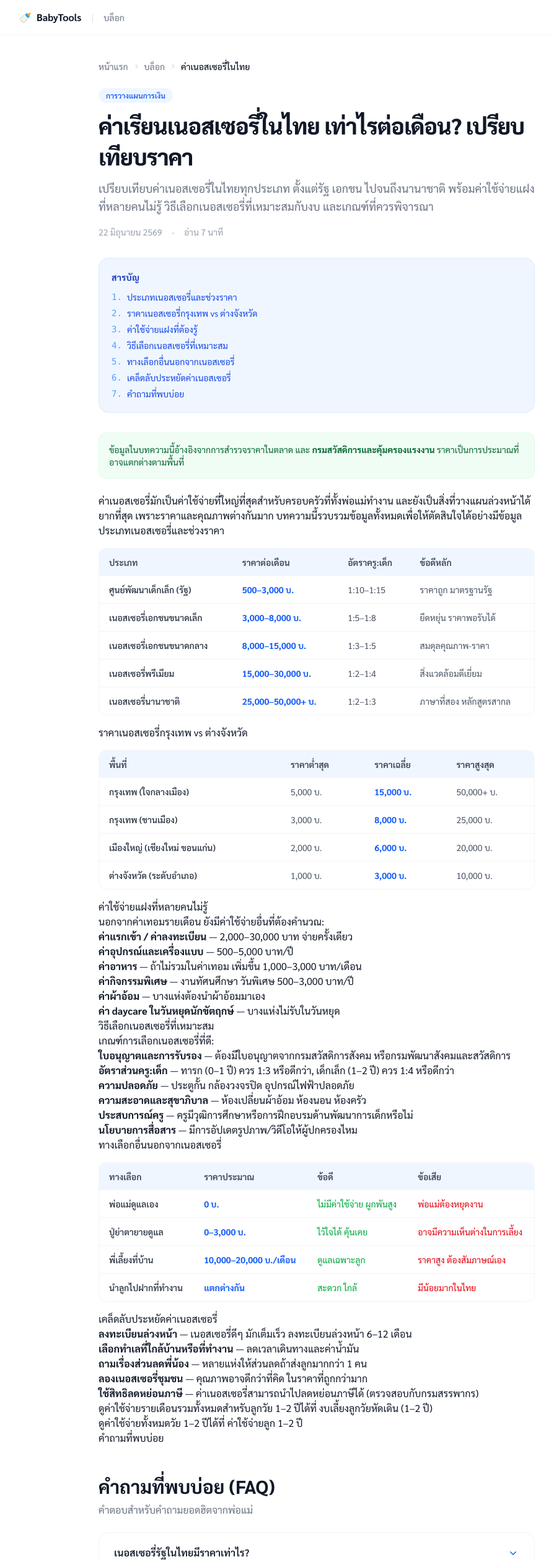
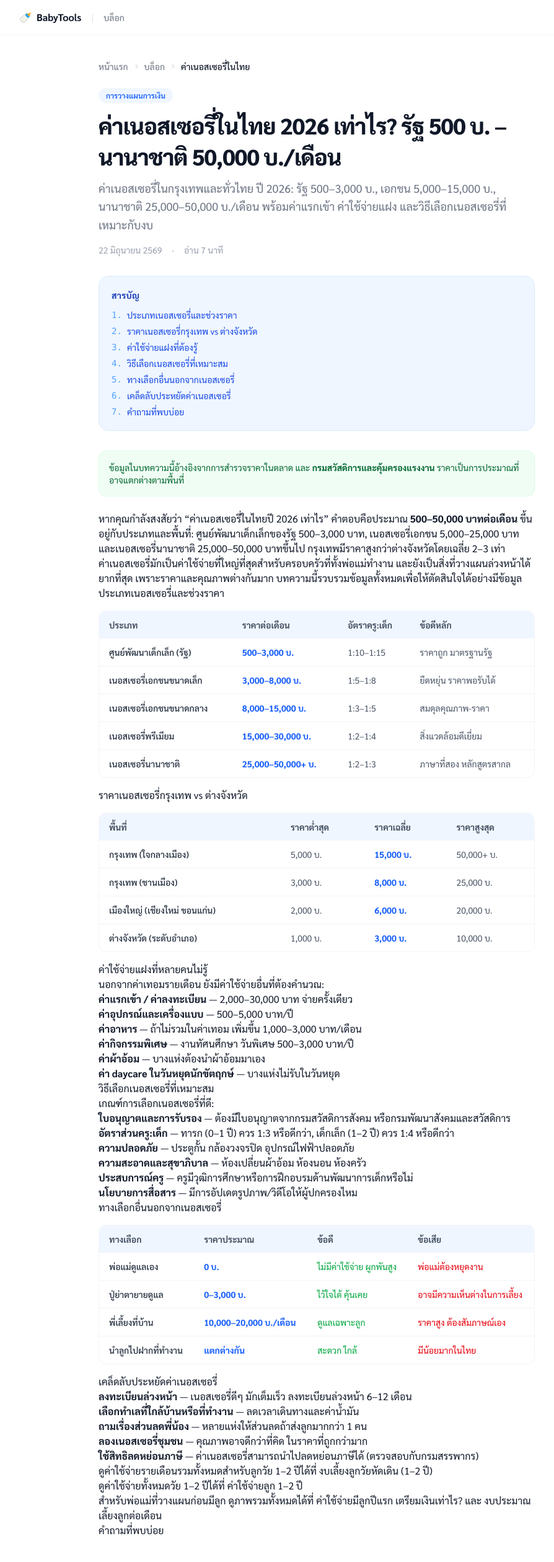
Before and after one commit to nigdball-dotcom/baby-tools, a Next.js app: page /blog/nursery-cost-thailand in a window 1280 px wide. Shown: the top 2520 px of the page at 62% size, without its empty margins (129-1023 px from the left). Built offline with nearby package versions, Linux system fonts and the light colour scheme.

Commit message:
feat(seo): optimize nursery-cost-thailand for organic growth
- improve search-focused title
- strengthen opening summary
- enhance meta description
- add FAQ targeting nursery pricing
- improve contextual internal linking

Growth Sprint 1 – Opportunity Pages

```diff
--- a/app/blog/nursery-cost-thailand/page.tsx
+++ b/app/blog/nursery-cost-thailand/page.tsx
@@ -7,9 +7,9 @@ import { SITE_URL, SITE_NAME } from '@/lib/config'
 import type { FAQItem, TOCItem } from '@/types'
 
 const SLUG = 'nursery-cost-thailand'
-const TITLE = 'ค่าเรียนเนอสเซอรี่ในไทย เท่าไรต่อเดือน? เปรียบเทียบราคา'
+const TITLE = 'ค่าเนอสเซอรี่ในไทย 2026 เท่าไร? รัฐ 500 บ. – นานาชาติ 50,000 บ./เดือน'
 const DESCRIPTION =
-  'เปรียบเทียบค่าเนอสเซอรี่ในไทยทุกประเภท ตั้งแต่รัฐ เอกชน ไปจนถึงนานาชาติ พร้อมค่าใช้จ่ายแฝงที่หลายคนไม่รู้ วิธีเลือกเนอสเซอรี่ที่เหมาะสมกับงบ และเกณฑ์ที่ควรพิจารณา'
+  'ค่าเนอสเซอรี่ในกรุงเทพและทั่วไทย ปี 2026: รัฐ 500–3,000 บ., เอกชน 5,000–15,000 บ., นานาชาติ 25,000–50,000 บ./เดือน พร้อมค่าแรกเข้า ค่าใช้จ่ายแฝง และวิธีเลือกเนอสเซอรี่ที่เหมาะกับงบ'
 const DATE = '2026-06-22'
 const URL = `/blog/${SLUG}`
 
@@ -77,6 +77,11 @@ const FAQ_ITEMS: FAQItem[] = [
     answer:
       'ขึ้นอยู่กับราคาในพื้นที่ พี่เลี้ยงเด็กในกรุงเทพราคา 10,000–20,000 บาท/เดือน เนอสเซอรี่เอกชนราคา 8,000–15,000 บาท/เดือน ถ้ามีลูกมากกว่า 1 คน พี่เลี้ยงอาจคุ้มค่ากว่า แต่เนอสเซอรี่ดีกว่าสำหรับพัฒนาการสังคม',
   },
+  {
+    question: 'เนอสเซอรี่ในกรุงเทพราคาเฉลี่ยเท่าไร ปี 2026?',
+    answer:
+      'เนอสเซอรี่เอกชนในกรุงเทพราคาเฉลี่ย 8,000–15,000 บาท/เดือน สำหรับทำเลชานเมือง และ 15,000–25,000 บาท/เดือน สำหรับใจกลางเมือง เนอสเซอรี่นานาชาติราคา 25,000–50,000 บาท/เดือนขึ้นไป ศูนย์พัฒนาเด็กเล็กของรัฐในกรุงเทพราคาใกล้เคียงต่างจังหวัดที่ 500–3,000 บาท/เดือน',
+  },
 ]
 
 export default function NurseryCostThailandPage() {
@@ -117,6 +122,14 @@ export default function NurseryCostThailandPage() {
         ข้อมูลในบทความนี้อ้างอิงจากการสำรวจราคาในตลาด และ{' '}
         <strong>กรมสวัสดิการและคุ้มครองแรงงาน</strong> ราคาเป็นการประมาณที่อาจแตกต่างตามพื้นที่
       </div>
+
+      <p>
+        หากคุณกำลังสงสัยว่า &ldquo;ค่าเนอสเซอรี่ในไทยปี 2026 เท่าไร&rdquo;
+        คำตอบคือประมาณ <strong>500–50,000 บาทต่อเดือน</strong> ขึ้นอยู่กับประเภทและพื้นที่:
+        ศูนย์พัฒนาเด็กเล็กของรัฐ 500–3,000 บาท, เนอสเซอรี่เอกชน 5,000–25,000 บาท
+        และเนอสเซอรี่นานาชาติ 25,000–50,000 บาทขึ้นไป
+        กรุงเทพมีราคาสูงกว่าต่างจังหวัดโดยเฉลี่ย 2–3 เท่า
+      </p>
 
       <p>
         ค่าเนอสเซอรี่มักเป็นค่าใช้จ่ายที่ใหญ่ที่สุดสำหรับครอบครัวที่ทั้งพ่อแม่ทำงาน
@@ -267,6 +280,12 @@ export default function NurseryCostThailandPage() {
         ดูค่าใช้จ่ายทั้งหมดวัย 1–2 ปีได้ที่{' '}
         <Link href="/blog/baby-expenses-1-2-years">ค่าใช้จ่ายลูก 1–2 ปี</Link>
       </p>
+      <p>
+        สำหรับพ่อแม่ที่วางแผนก่อนมีลูก ดูภาพรวมทั้งหมดได้ที่{' '}
+        <Link href="/blog/baby-first-year-expenses">ค่าใช้จ่ายมีลูกปีแรก เตรียมเงินเท่าไร?</Link>{' '}
+        และ{' '}
+        <Link href="/blog/monthly-baby-budget">งบประมาณเลี้ยงลูกต่อเดือน</Link>
+      </p>
 
       <h2 id="faq">คำถามที่พบบ่อย</h2>
       <FAQ items={FAQ_ITEMS} />
```
